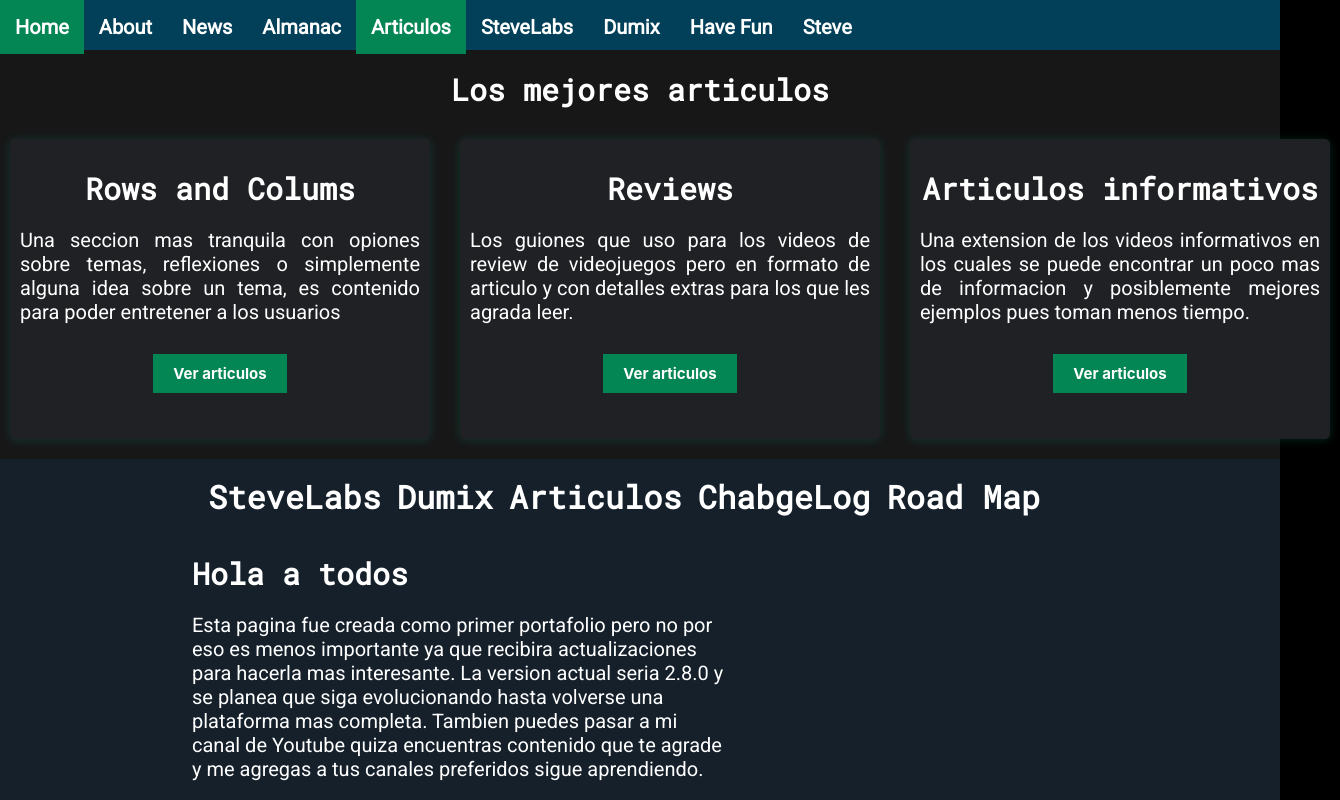
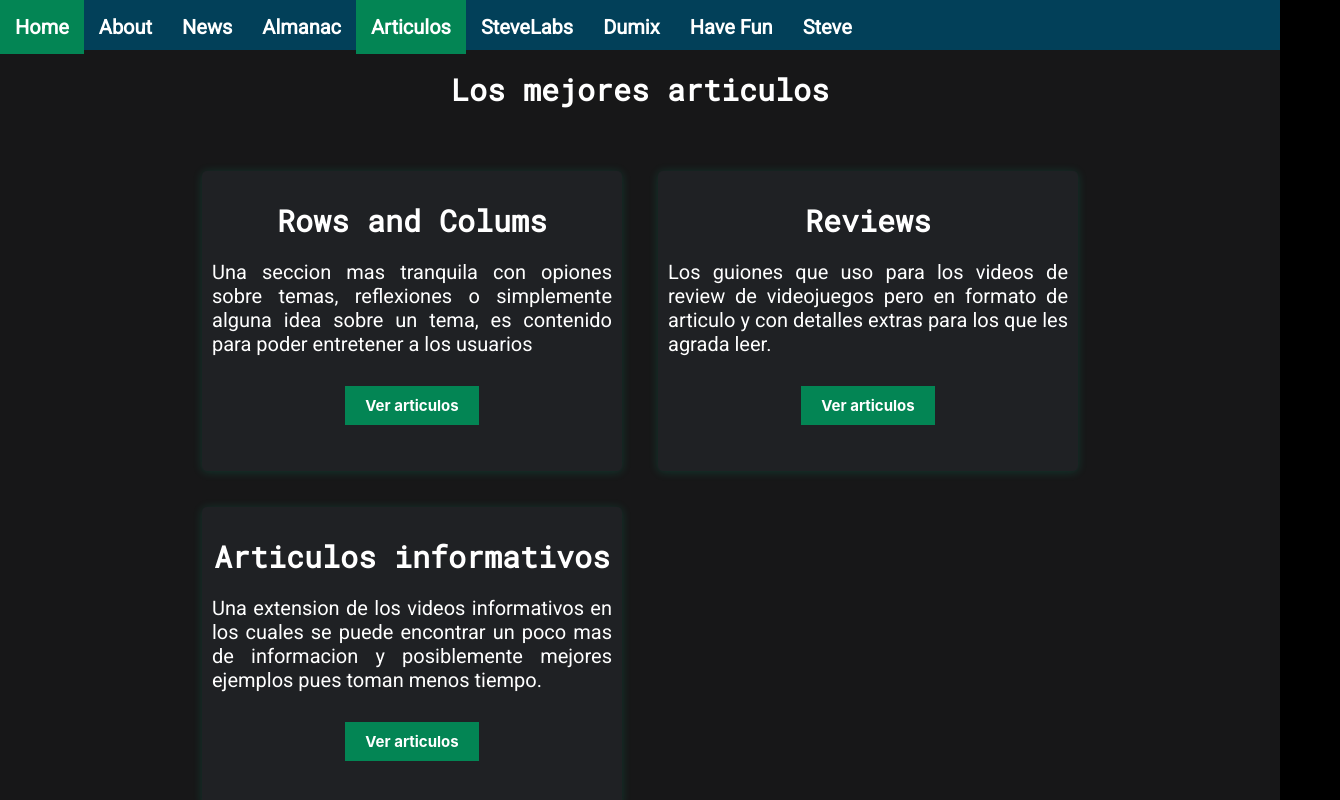
Before and after one commit to SteveBartmoss/steveapp, a React (Create React App) app: page /articulos in a window 1280 px wide. Shown: the top 800 px of the page, 1340 px wide, since content can reach past the window. Built offline with nearby package versions, Linux system fonts and the light colour scheme.

Commit message:
implement the component div70

```diff
--- a/src/Articles/articlesHome.jsx
+++ b/src/Articles/articlesHome.jsx
@@ -1,11 +1,12 @@
 import React, { useEffect } from "react";
 import Pie from "../component/Pie";
+import { DivArticle, DivMosaico } from "../component/Contenedores/Cajas";
 
 function ArticlesHome() {
 
-    useEffect(()=>{
-        document.title="Articles"
-    },[]);
+    useEffect(() => {
+        document.title = "Articles"
+    }, []);
 
     return (
         <>
@@ -13,8 +14,8 @@ function ArticlesHome() {
                 <h1 className="title1">Los mejores articulos</h1>
             </div>
 
-            <div className="div-flex-articles">
-
+            <DivArticle>
+                <DivMosaico>
                     <div className="div-min-article">
                         <div className="center">
                             <h1 className="title1">Rows and Colums</h1>
@@ -57,6 +58,17 @@ function ArticlesHome() {
                         </div>
                     </div>
 
+                </DivMosaico>
+            </DivArticle>
+
+            <div className="div-flex-articles">
+
+
+
+
+
+
+
             </div>
 
             <Pie />
```
Lines whose indentation alone changed are shown as unchanged.
